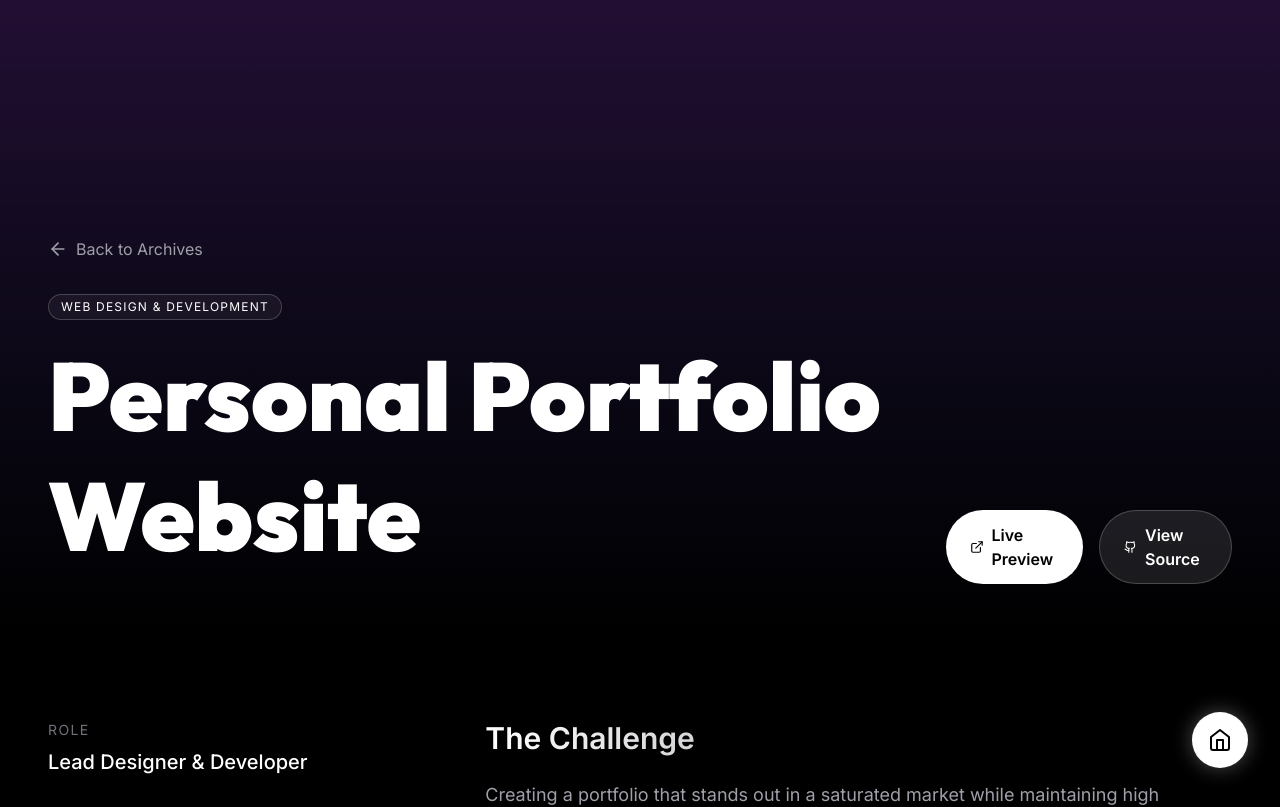
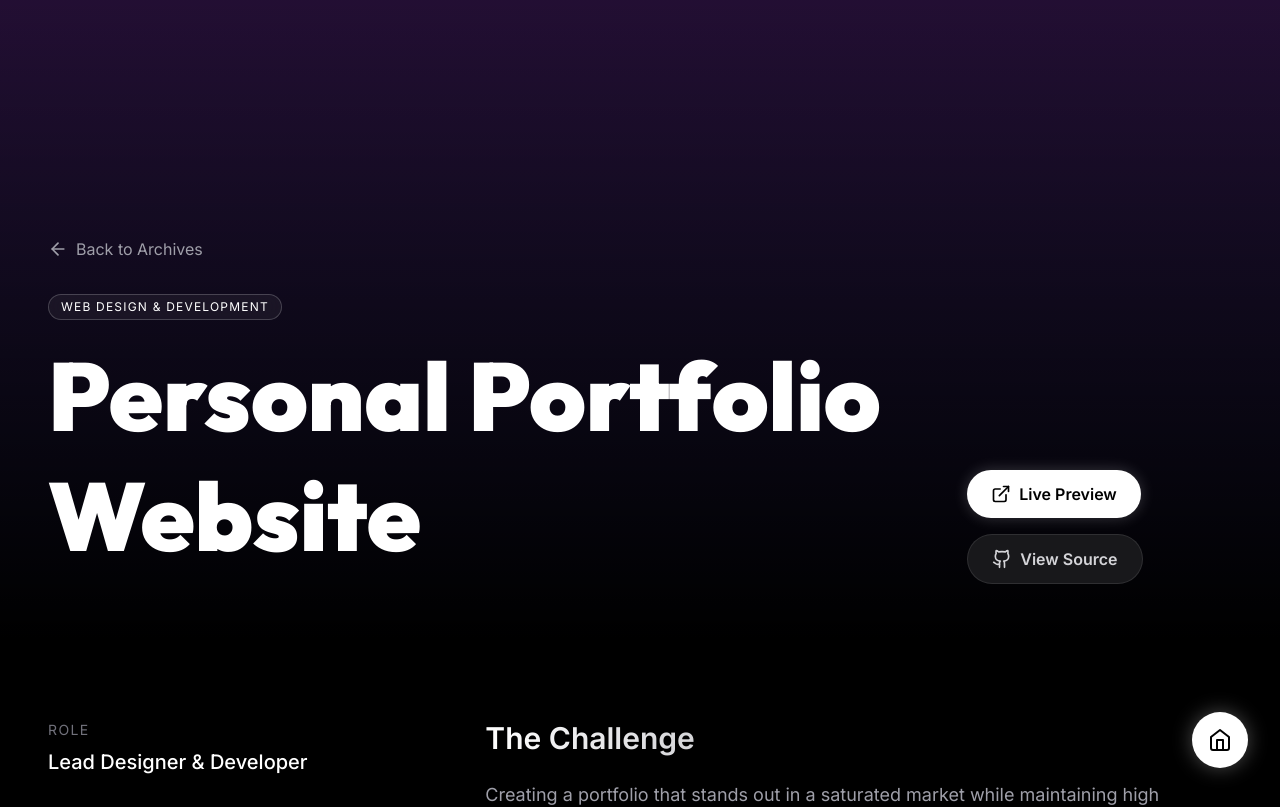
Before and after one commit to subahdeepmistri/Final-PORTFOLIO, a Next.js app: page /projects/personal-portfolio-website in a window 1280 px wide. Shown: the top 807 px of the page. Built offline with nearby package versions, Linux system fonts and the light colour scheme.

Commit message:
style: redesigned project buttons for better alignment and premium aesthetic

```diff
--- a/app/projects/[slug]/page.tsx
+++ b/app/projects/[slug]/page.tsx
@@ -51,40 +51,40 @@ export default async function ProjectPage(props: Props) {
                         </div>
 
                         {/* Deployment Actions */}
-                        {/* Deployment Actions */}
-                        <div className="flex gap-4 mb-2">
+                        {/* Action Buttons */}
+                        <div className="flex flex-wrap items-center gap-4 mb-2">
                             {project.liveUrl && (
                                 <a
                                     href={project.liveUrl}
                                     target="_blank"
                                     rel="noopener noreferrer"
-                                    className="flex items-center gap-2 px-6 py-3 bg-white text-black font-bold rounded-full hover:bg-accent transition-colors"
+                                    className="flex items-center gap-2 px-6 py-3 bg-white text-black font-bold rounded-full hover:bg-zinc-200 transition-colors whitespace-nowrap shadow-[0_0_15px_rgba(255,255,255,0.2)]"
                                 >
                                     <ExternalLink className="w-5 h-5" />
                                     Live Preview
                                 </a>
                             )}
 
-                            {/* Figma Button for Design Projects */}
+                            {/* Figma Button */}
                             {project.figmaUrl && (
                                 <a
                                     href={project.figmaUrl}
                                     target="_blank"
                                     rel="noopener noreferrer"
-                                    className="flex items-center gap-2 px-6 py-3 bg-[#1E1E1E] text-white font-bold rounded-full border border-white/20 hover:bg-[#F24E1E] hover:border-[#F24E1E] transition-all"
+                                    className="flex items-center gap-2 px-6 py-3 bg-zinc-900 text-zinc-300 font-bold rounded-full border border-white/10 hover:bg-zinc-800 hover:text-white hover:border-white/30 transition-all whitespace-nowrap"
                                 >
                                     <Figma className="w-5 h-5" />
                                     View in Figma
                                 </a>
                             )}
 
-                            {/* Case Study Button for Design Projects */}
+                            {/* Case Study Button (Premium) */}
                             {project.type === 'design' && (
                                 <Link
                                     href={`/projects/${project.slug}/case-study`}
-                                    className="flex items-center gap-2 px-6 py-3 bg-[#1E1E1E] text-white font-bold rounded-full border border-white/20 hover:bg-white hover:text-black hover:border-white transition-all"
+                                    className="flex items-center gap-2 px-6 py-3 bg-linear-to-r from-accent/10 to-transparent text-accent font-bold rounded-full border border-accent/20 hover:bg-accent hover:text-black hover:border-accent hover:shadow-[0_0_20px_rgba(var(--accent-rgb),0.5)] transition-all whitespace-nowrap group/case"
                                 >
-                                    <BookOpen className="w-5 h-5" />
+                                    <BookOpen className="w-5 h-5 group-hover/case:scale-110 transition-transform" />
                                     Read Case Study
                                 </Link>
                             )}
@@ -95,7 +95,7 @@ export default async function ProjectPage(props: Props) {
                                     href={project.repoUrl}
                                     target="_blank"
                                     rel="noopener noreferrer"
-                                    className="flex items-center gap-2 px-6 py-3 bg-white/10 text-white font-bold rounded-full border border-white/20 hover:bg-white hover:text-black transition-all"
+                                    className="flex items-center gap-2 px-6 py-3 bg-zinc-900 text-zinc-300 font-bold rounded-full border border-white/10 hover:bg-zinc-800 hover:text-white hover:border-white/30 transition-all whitespace-nowrap"
                                 >
                                     <Github className="w-5 h-5" />
                                     View Source
```
